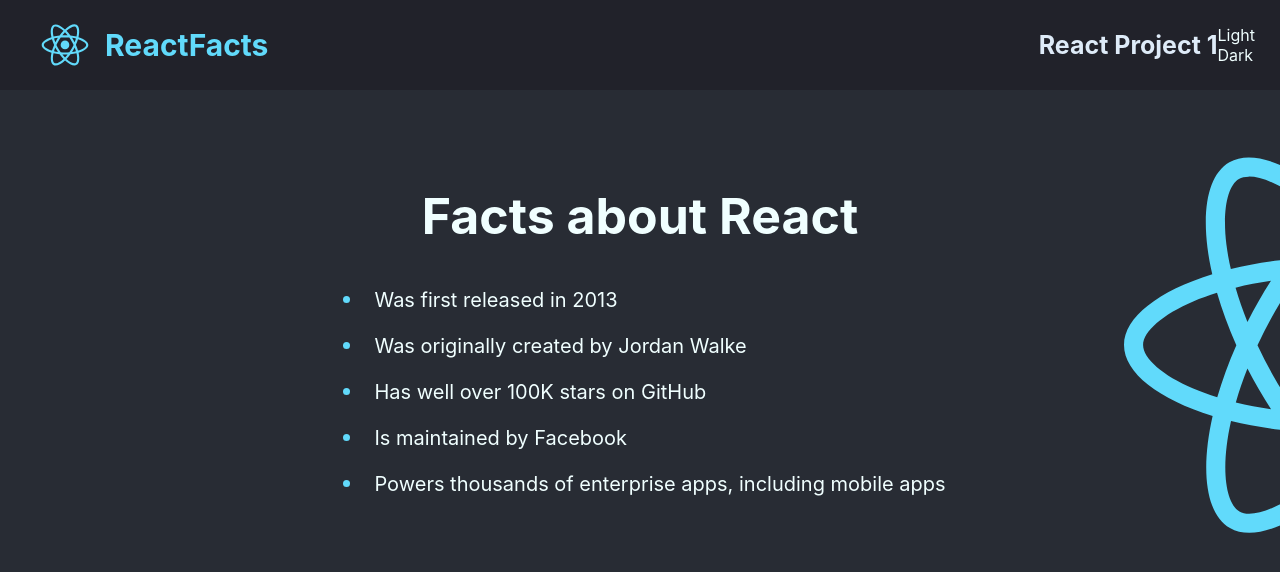
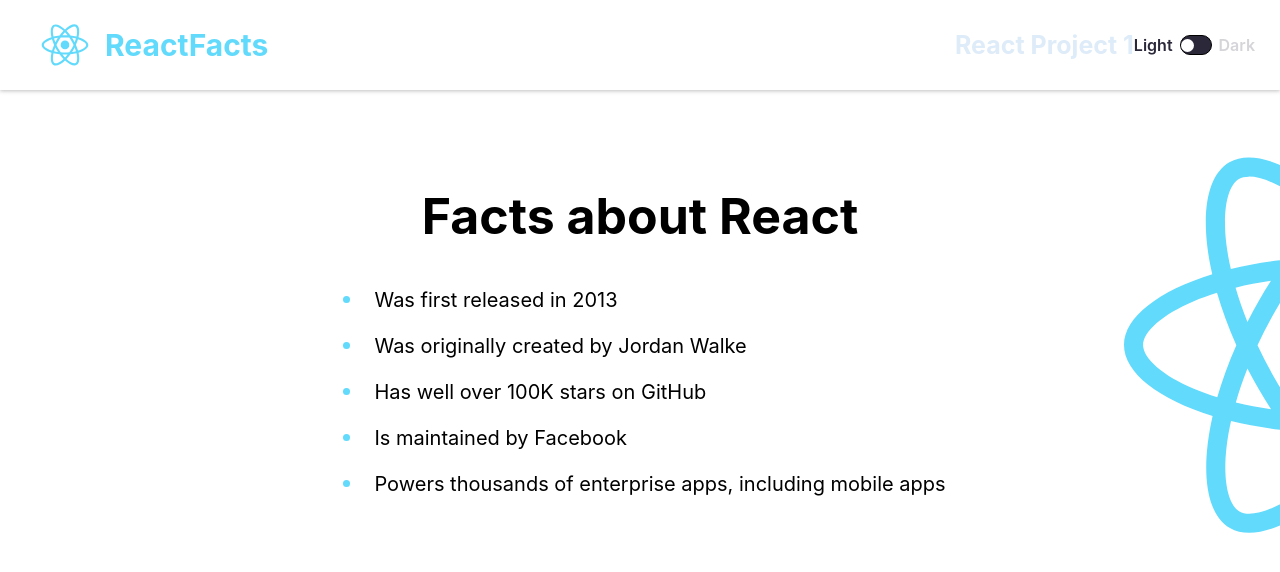
Before and after one commit to accodes21/First_React_Prj, a React (Create React App) app: page / in a window 1280 px wide. Shown: the top 572 px of the page. Built offline with nearby package versions, Linux system fonts and the light colour scheme.

Commit message:
Dark mode & toggle

```diff
--- a/src/App.css
+++ b/src/App.css
@@ -5,17 +5,24 @@
 }
 
 body{
-  background-color: #282c34;
-  color: azure;
+  /* background-color: #282c34; */
+  /* color: azure; */
   min-height: 100vh;
 }
 
 nav{
   display: flex;
   align-items: center;
-  background-color: #21222A;
+  background-color: #ffffff;
   padding: 20px 25px;
   height: 90px;
+  box-shadow: 0px 1px 4px rgba(0, 0, 0, 0.25);
+}
+
+nav.dark{
+  background-color: #282c34;
+  box-shadow: 0px 1px 4px rgba(0, 0, 0, 0.25);
+
 }
 
 nav > .nav-head{
@@ -33,6 +40,66 @@
   color: #DEEBF8;
 }
 
+.toggler {
+  display: flex;
+  align-items: center;
+}
+
+.toggler p {
+  font-size: 1rem;
+  font-weight: 600;
+}
+
+.toggler--slider {
+  width: 30px;
+  height: 18px;
+  background-color: #2B283A;
+  border-radius: 2rem;
+  margin-inline: 7px;
+  cursor: pointer;
+  display: flex;
+  justify-content: flex-start;
+  align-items: center;
+  border: 1px solid black;
+  box-sizing: content-box;
+}
+
+nav.dark .toggler--slider {
+  border-color: white;
+  background-color: #F5F5F5;
+}
+
+.toggler--slider--circle {
+  height: 13px;
+  width: 13px;
+  background-color: white;
+  border-radius: 50%;
+}
+
+nav.dark .toggler--slider--circle {
+  background-color: black;
+}
+
+.toggler--light {
+  color: #2B283A;
+}
+
+nav.dark .toggler--light {
+  color: #918E9B;
+}
+
+.toggler--dark {
+  color: #D5D4D8;
+}
+
+nav.dark .toggler-dark {
+  color: #FFFFFF;
+}
+
+nav.dark .toggler--slider {
+  justify-content: flex-end;
+}
+
 main{
   padding: 6rem 4rem;
   display: flex;
@@ -44,6 +111,12 @@
   background-position:76vw;
   /* filter: grayscale(1); */
   backdrop-filter: opacity(0.4);
+}
+
+main.dark {
+  /* background-image: url("./images/react-icon-dark.png");  */
+  background-color: #282D35;
+  color: white;
 }
 
 h1{
```
